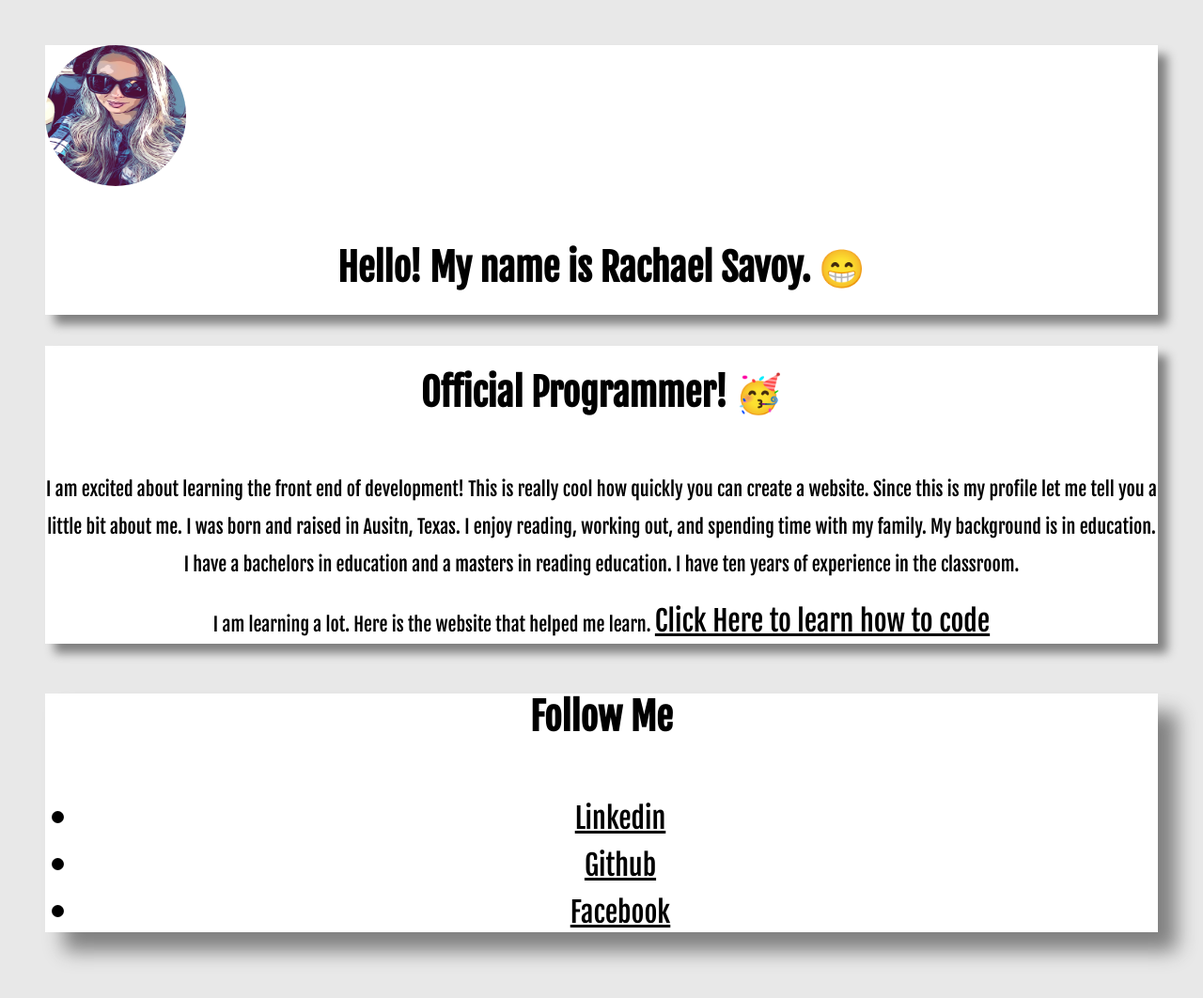
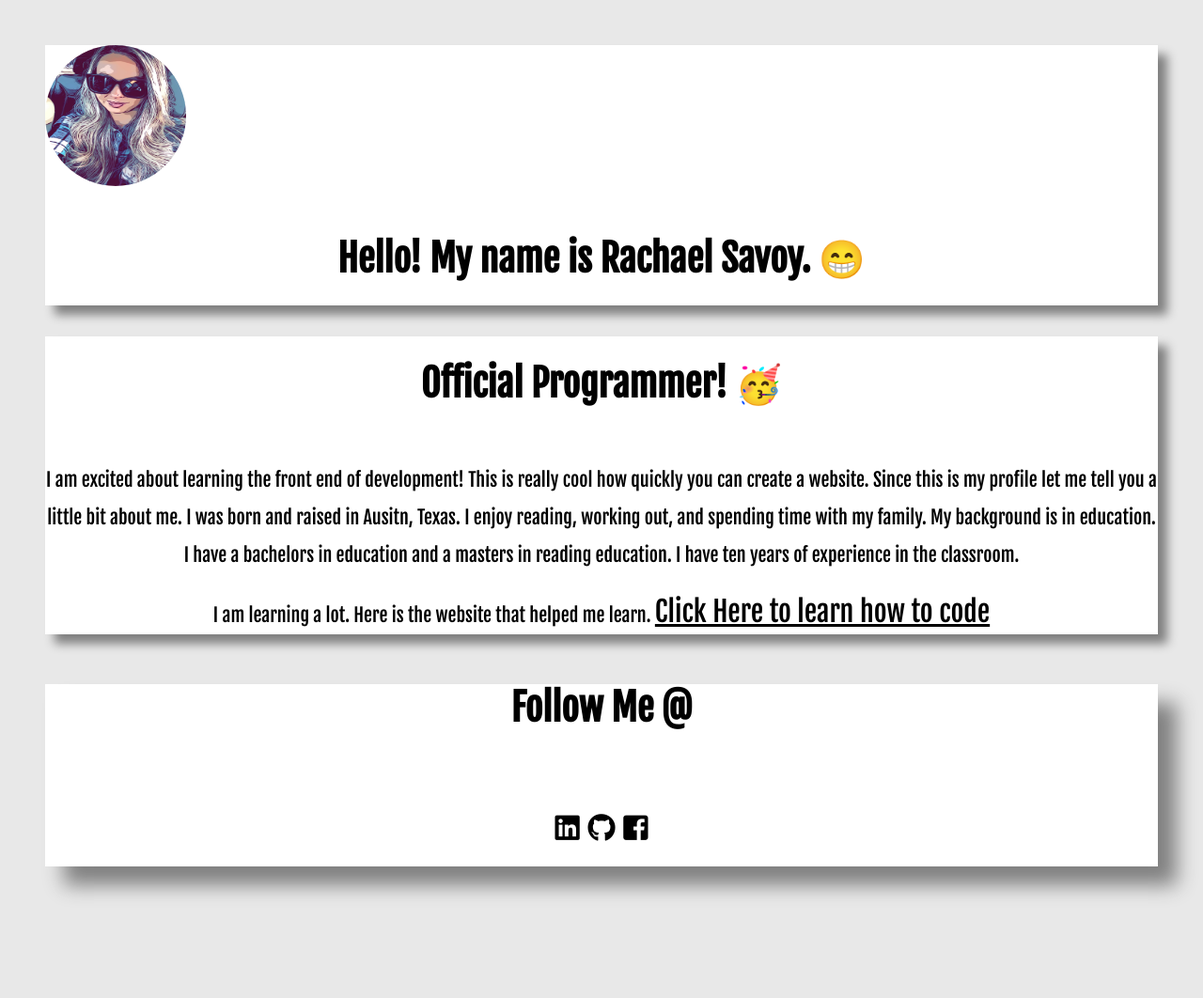
Before and after one commit to rachsavoy/profile, a plain HTML site: page index.html in a window 1280 px wide. Shown: the whole page at 94% size. After the commit the page ends 970 px from the top, so only its background shows below. Drawn offline with Linux system fonts and the light colour scheme.

Commit message:
make my profile prettier

```diff
--- a/index.html
+++ b/index.html
@@ -5,6 +5,7 @@
     <title>Rachael's Profile</title>
     <meta name="viewport" content="width=device-width, initial-scale=1" />
     <link rel="stylesheet" href="style.css" />
+    <link rel="stylesheet" href="https://use.fontawesome.com/releases/v5.0.10/css/all.css">
 </head>
 <body>
   <div class="card-gray">
@@ -31,12 +32,14 @@
 
 
   <div class= "social-links">
-    <h4> Follow Me </h4>
+    <h4> Follow Me @</h4>
     <ul>
       <li> <a href="https://www.linkedin.com/in/rachael-savoy-6a1b3b1a7/"
-        target = "blank"> Linkedin </a> </li>
-      <li> <a href="https://github.com/rachsavoy" target="blank">Github</a> </li>
-      <li> <a href="https://www.facebook.com/rachael.savoy.7" target="blank">Facebook </li>
+        target = "blank"><i class="fab fa-linkedin"></i></a> </li>
+      <li> <a href="https://github.com/rachsavoy" target="blank">
+        <i class="fab fa-github"></i></a> </li>
+      <li> <a href="https://www.facebook.com/rachael.savoy.7" target="blank">
+        <i class="fab fa-facebook-square"></i> </li>
   </div>
 </body>
 </html>
--- a/style.css
+++ b/style.css
@@ -55,12 +55,24 @@ p {
   width: 150px;
   height: 150px;
   border-radius: 50%;
+  display: flex;
+  align-items: center;
 }
 
 .social-links {
   box-shadow: 20px 20px 20px gray;
   text-align: center;
   background-color: white;
+}
+
+ul {
+  list-style: none;
+  padding: 20px;
+  margin: 0;
+}
+
+li {
+  display: inline;
 }
 
 a {
```
